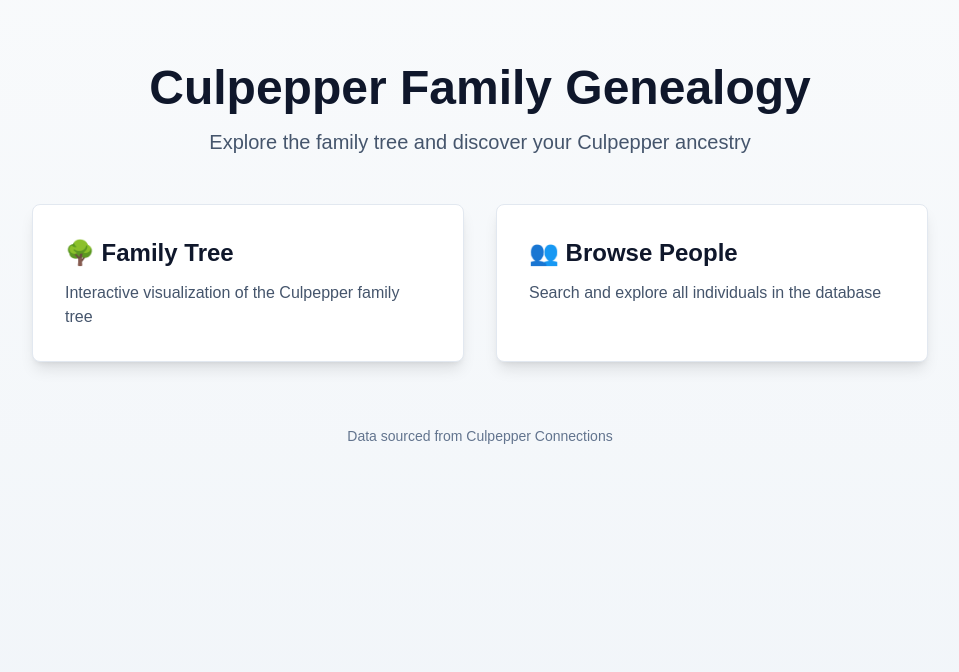
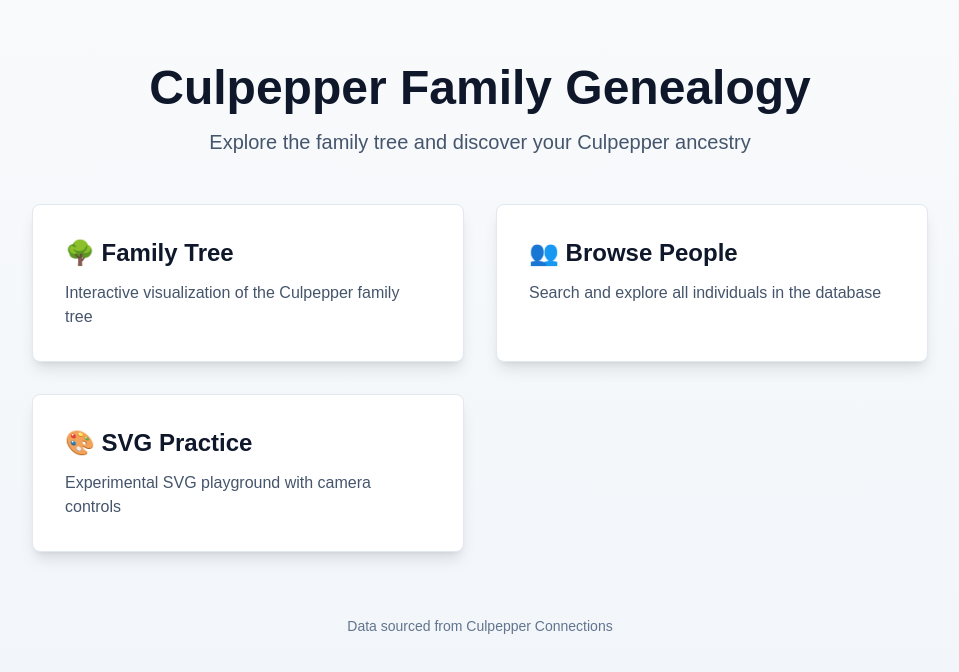
Before and after one commit to jtc10005/culp_conn_scrap, a Next.js app in the folder application/: page / in a window 1280 px wide. Shown: the top 672 px of the page, without its empty margins (160-1119 px from the left). Built offline with nearby package versions, Linux system fonts and the light colour scheme.

Commit message:
feat: add link to SVG Practice section in the homepage

```diff
--- a/application/app/page.tsx
+++ b/application/app/page.tsx
@@ -35,6 +35,18 @@ export default function Home() {
               Search and explore all individuals in the database
             </p>
           </a>
+
+          <a
+            href="/practice"
+            className="p-8 bg-white rounded-lg shadow-lg hover:shadow-xl transition-shadow border border-slate-200"
+          >
+            <h2 className="text-2xl font-semibold text-slate-900 mb-3">
+              🎨 SVG Practice
+            </h2>
+            <p className="text-slate-600">
+              Experimental SVG playground with camera controls
+            </p>
+          </a>
         </div>
 
         <div className="mt-16 text-center text-slate-500 text-sm">
```
